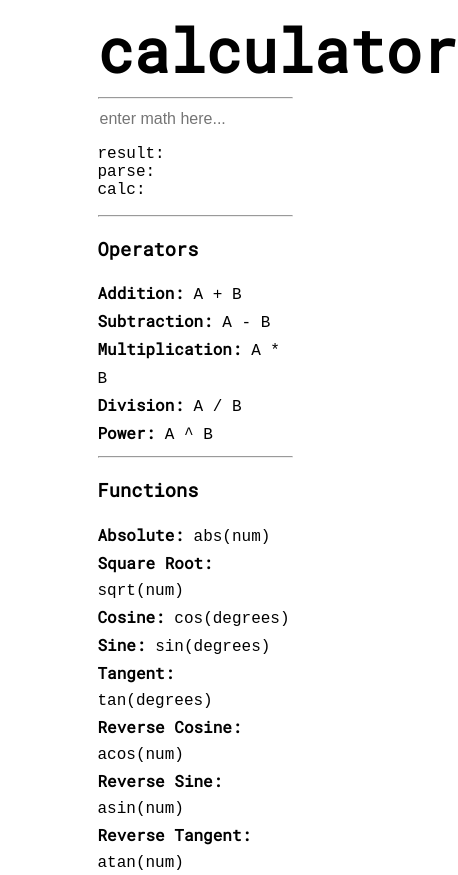
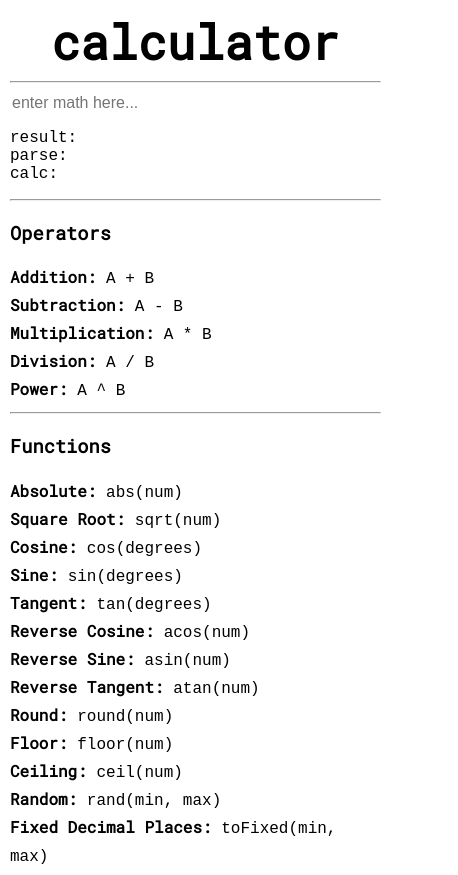
Before and after one commit to known-as-dan/calculator-web, a website with bundled scripts: page docs/index.html in a window 390 px wide. Shown: the top 875 px of the page, 458 px wide, since content can reach past the window. Built offline with nearby package versions, Linux system fonts and the light colour scheme.

Commit message:
mobile compatibility

```diff
--- a/docs/css/index.css
+++ b/docs/css/index.css
@@ -1,6 +1,6 @@
 
 header {
-	font-size: 60px;
+	font-size: 300%;
 	font-weight: bold;
 	text-align: center;
 }
@@ -11,6 +11,12 @@
 	margin: auto;
 	width: 50%;
 	padding: 10px;
+}
+
+@media only screen and (max-width: 800px) {
+	body {
+		width: 95%;
+	}
 }
 
 #math_input {
--- a/docs/index.html
+++ b/docs/index.html
@@ -1,6 +1,7 @@
 <!DOCTYPE html>
 <html>
 	<head>
+		<meta name="viewport" content="width=device-width, initial-scale=1.0">
 		<link href="https://fonts.googleapis.com/css?family=Roboto+Mono&display=swap" rel="stylesheet">
 		<script src="https://ajax.googleapis.com/ajax/libs/jquery/3.4.1/jquery.min.js"></script>
 		<script src="js/bundle.js"></script>
--- a/src/public/css/index.css
+++ b/src/public/css/index.css
@@ -1,6 +1,6 @@
 
 header {
-	font-size: 60px;
+	font-size: 300%;
 	font-weight: bold;
 	text-align: center;
 }
@@ -11,6 +11,12 @@
 	margin: auto;
 	width: 50%;
 	padding: 10px;
+}
+
+@media only screen and (max-width: 800px) {
+	body {
+		width: 95%;
+	}
 }
 
 #math_input {
```
Also changed, not shown: src/public/index.html (+1 -0 lines).
